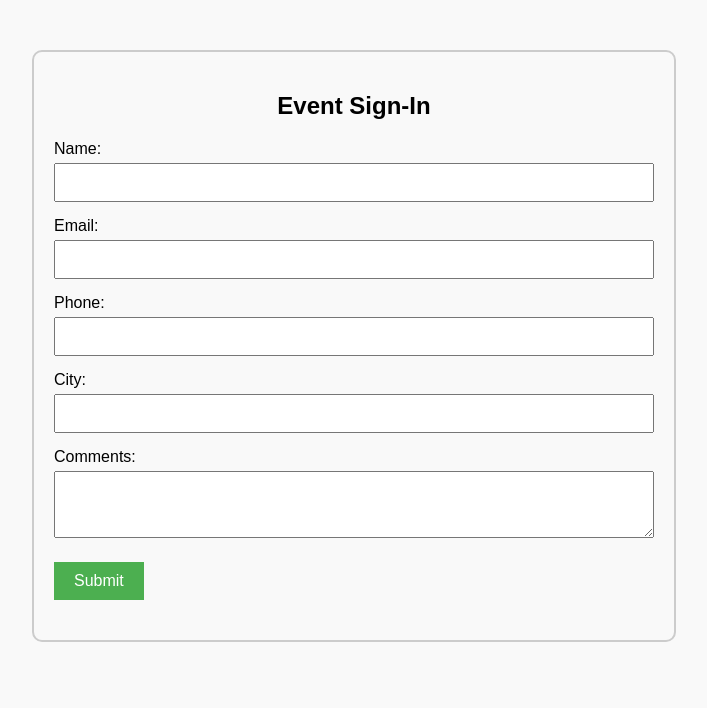
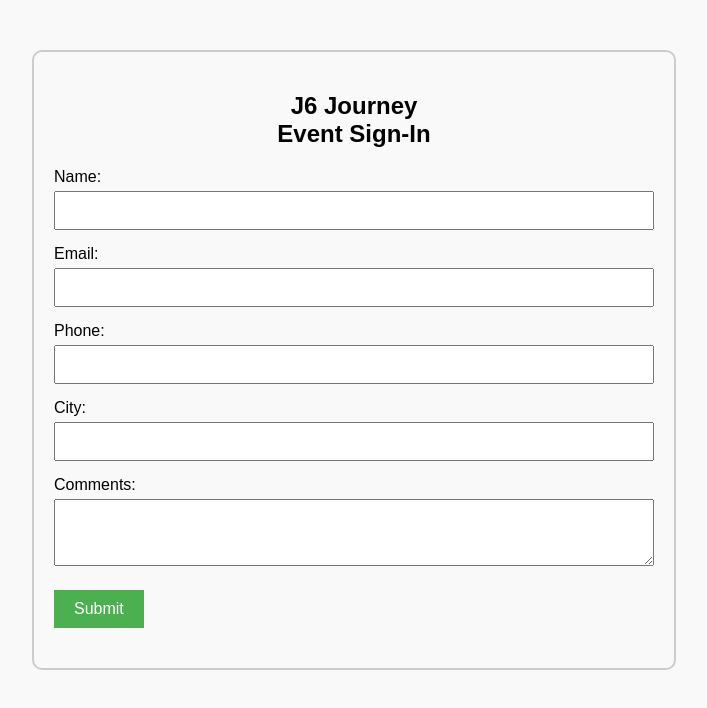
Before and after one commit to jbocj6/event-signin-form, a plain HTML site: page index.html in a window 1280 px wide. Shown: the whole page, without its empty margins (286-993 px from the left). Drawn offline with Linux system fonts and the light colour scheme.

Commit message:
Add files via upload

```diff
--- a/index.html
+++ b/index.html
@@ -48,7 +48,7 @@
 </head>
 <body>
 
-  <h2>Event Sign-In</h2>
+  <h2>J6 Journey <br>Event Sign-In</h2>
   <form id="event-form">
     <label>Name: <input type="text" name="name" required /></label>
     <label>Email: <input type="email" name="email" required /></label>
```
